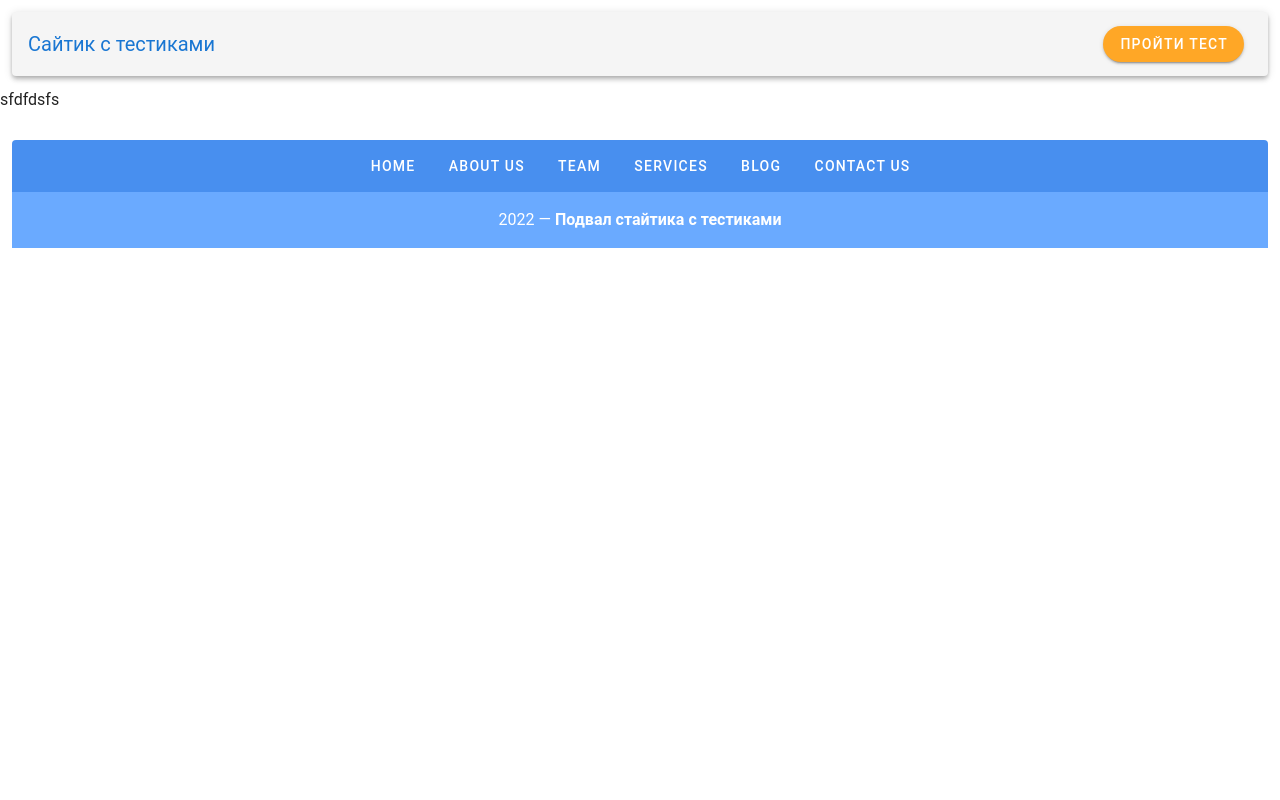
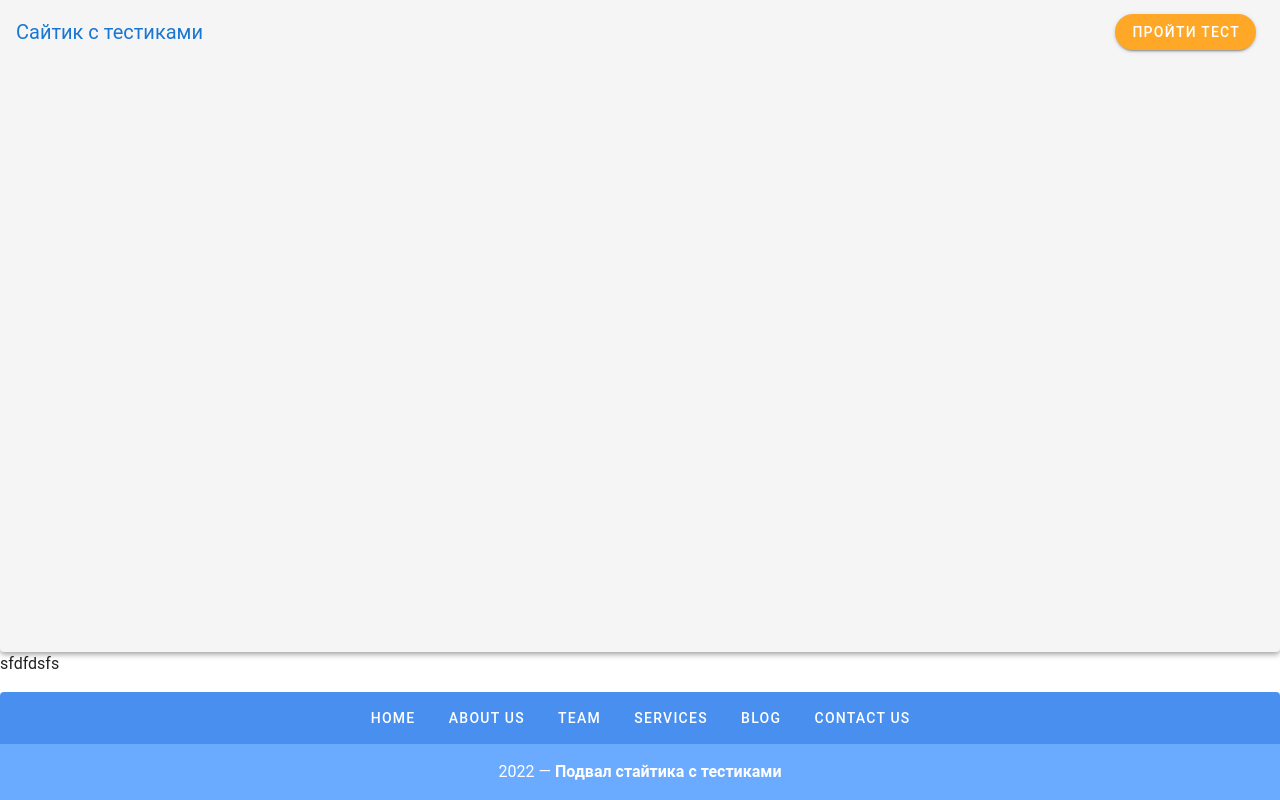
Before and after one commit to FrankGreen19/edu_system_client, a Vue app: page / in a window 1280 px wide. Built offline with nearby package versions, Linux system fonts and the light colour scheme.

Commit message:
Контейнер вынесен в основную компоненту

```diff
--- a/src/components/FooterBlock.vue
+++ b/src/components/FooterBlock.vue
@@ -1,6 +1,5 @@
 <template>
-  <v-container fluid>
-    <v-footer
+  <v-footer
         color="primary lighten-1"
         padless
         rounded
@@ -27,7 +26,6 @@
         </v-col>
       </v-row>
     </v-footer>
-  </v-container>
 </template>
 
 <script>
--- a/src/components/NavbarBlock.vue
+++ b/src/components/NavbarBlock.vue
@@ -1,13 +1,11 @@
 <template>
-  <v-container fluid>
-    <v-app-bar rounded>
+  <v-app-bar rounded>
       <v-toolbar-title>
         <span style="color: #1976D2">Сайтик с тестиками</span>
       </v-toolbar-title>
       <v-spacer />
       <v-btn class="mr-2 white--text" rounded color="orange lighten-1">Пройти тест</v-btn>
     </v-app-bar>
-  </v-container>
 </template>
 
 <script>
```
